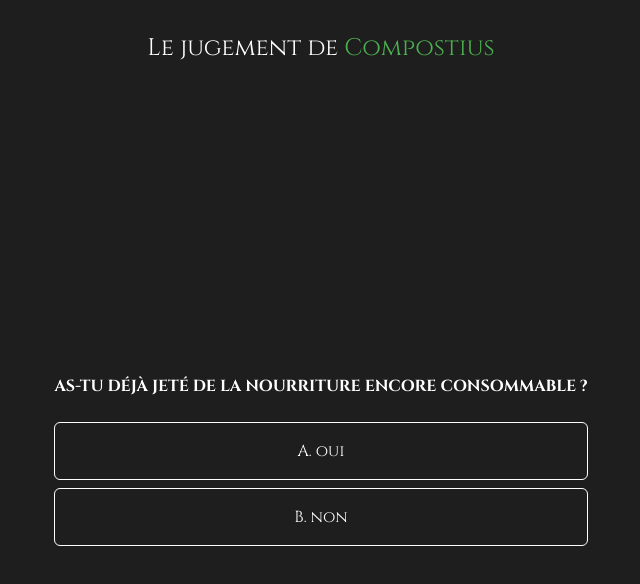
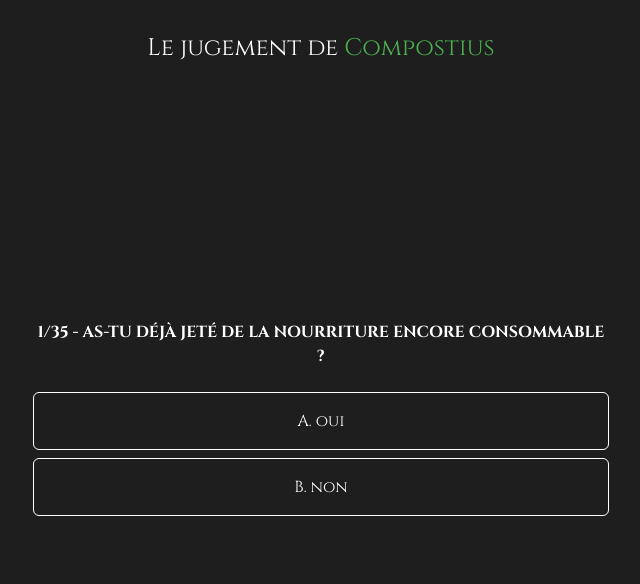
Before and after one commit to AlbaNagisa/compostius-judgement, a Next.js app: page /quizz/1 in a window 1280 px wide. Shown: the top 584 px of the page, without its empty margins (319-959 px from the left). Built offline with nearby package versions, Linux system fonts and the light colour scheme.

Commit message:
Refactor QuizzPage component for improved loading and error handling; enhance option rendering with better accessibility

```diff
--- a/src/app/quizz/[id]/page.tsx
+++ b/src/app/quizz/[id]/page.tsx
@@ -43,24 +43,42 @@ export default function QuizzPage() {
     };
 
 
-    if (loading) return <p>Chargement…</p>;
-    if (!quizz || !quizz.question) return <p>Quizz introuvable</p>;
+    if (loading) return <div className="min-h-screen flex flex-col items-center justify-center text-white p-4">
+        <div className="text-center max-w-xl text-2xl">Chargement…</div></div>;
+    if (!quizz || !quizz.question) return <div className="min-h-screen flex flex-col items-center justify-center text-white p-4">
+        <div className="text-center max-w-xl text-2xl">Quizz introuvable</div></div>;
 
     return (
         <div className="min-h-screen flex flex-col items-center justify-center text-white p-4">
             <div className="text-center max-w-xl">
-                <p className="mb-6 font-bold uppercase">{quizz.question}</p>
+                <p className="mb-6 font-bold uppercase h-[60px]>">{id}/{allQuizz.length} - {quizz.question}</p>
 
-                {Object.entries(quizz.options).map(([option, _score], index) => (
-                    <button
-                        key={index}
-                        onClick={() => handleAnswer(_score as number)}
+                {[...Array(4)].map((_, index) => {
+                    const optionEntries = Object.entries(quizz.options);
+                    const entry = optionEntries[index];
 
-                        className="block w-full border border-white rounded-md p-4 my-2 hover:bg-green-800 transition-colors"
-                    >
-                        {String.fromCharCode(65 + index)}. {option}
-                    </button>
-                ))}
+                    if (entry) {
+                        const [option, score] = entry;
+                        return (
+                            <button
+                                key={index}
+                                onClick={() => handleAnswer(score as number)}
+                                className="block w-full border border-white rounded-md p-4 my-2 hover:bg-green-800 transition-colors"
+                            >
+                                {String.fromCharCode(65 + index)}. {option}
+                            </button>
+                        );
+                    } else {
+                        return (
+                            <div
+                                key={index}
+                                className="invisible w-full border rounded-md p-4 my-2 opacity-30 pointer-events-none"
+                            >
+                            </div>
+                        );
+                    }
+                })}
+
             </div>
         </div>
     );
```
